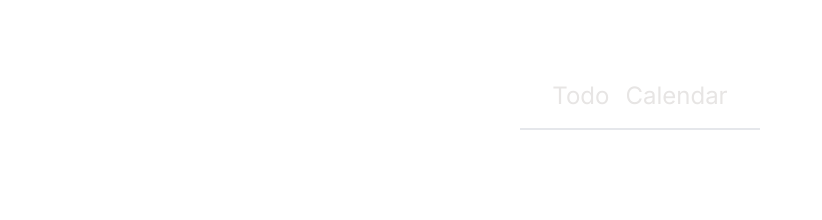
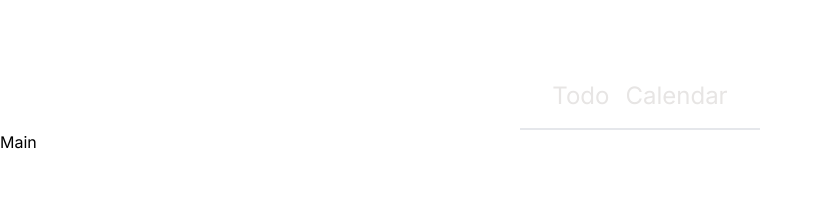
Before and after one commit to hjeong6219/todoGPT, a Next.js app in the folder frontend/: page / in a window 1280 px wide. Shown: the top 220 px of the page, without its empty margins (0-822 px from the left). Built offline with nearby package versions, Linux system fonts and the light colour scheme.

Commit message:
fixed routing and layout for the header

```diff
--- a/frontend/src/app/calendar/layout.js
+++ b/frontend/src/app/calendar/layout.js
@@ -1,12 +1,8 @@
 export const metadata = {
-  title: 'Next.js',
-  description: 'Generated by Next.js',
-}
+  title: "Next.js",
+  description: "Generated by Next.js",
+};
 
 export default function RootLayout({ children }) {
- return (
-    <html lang="en">
-      <body>{children}</body>
-    </html>
-  )
+  return <section>{children}</section>;
 }
--- a/frontend/src/app/layout.js
+++ b/frontend/src/app/layout.js
@@ -1,3 +1,4 @@
+import Header from "./components/Header";
 import "./globals.css";
 import { Inter } from "next/font/google";
 
@@ -11,7 +12,10 @@ export const metadata = {
 export default function RootLayout({ children }) {
   return (
     <html lang="en">
-      <body className={inter.className}>{children}</body>
+      <body className={inter.className}>
+        <Header />
+        {children}
+      </body>
     </html>
   );
 }
--- a/frontend/src/app/page.jsx
+++ b/frontend/src/app/page.jsx
@@ -3,11 +3,7 @@ import Header from "./components/Header";
 import { store } from "./store";
 
 function page() {
-  return (
-    <div>
-      <Header />
-    </div>
-  );
+  return <div>Main</div>;
 }
 
 export default page;
--- a/frontend/src/app/todos/layout.js
+++ b/frontend/src/app/todos/layout.js
@@ -1,12 +1,10 @@
+import Header from "../components/Header";
+
 export const metadata = {
   title: "Next.js",
   description: "Generated by Next.js",
 };
 
 export default function RootLayout({ children }) {
-  return (
-    <html lang="en">
-      <body>{children}</body>
-    </html>
-  );
+  return <section>{children}</section>;
 }
--- a/frontend/src/app/todos/page.jsx
+++ b/frontend/src/app/todos/page.jsx
@@ -9,7 +9,6 @@ import Header from "../components/Header";
 function TodosPage() {
   return (
     <Provider store={store}>
-      <Header />
       <TodoList />
     </Provider>
   );
```
